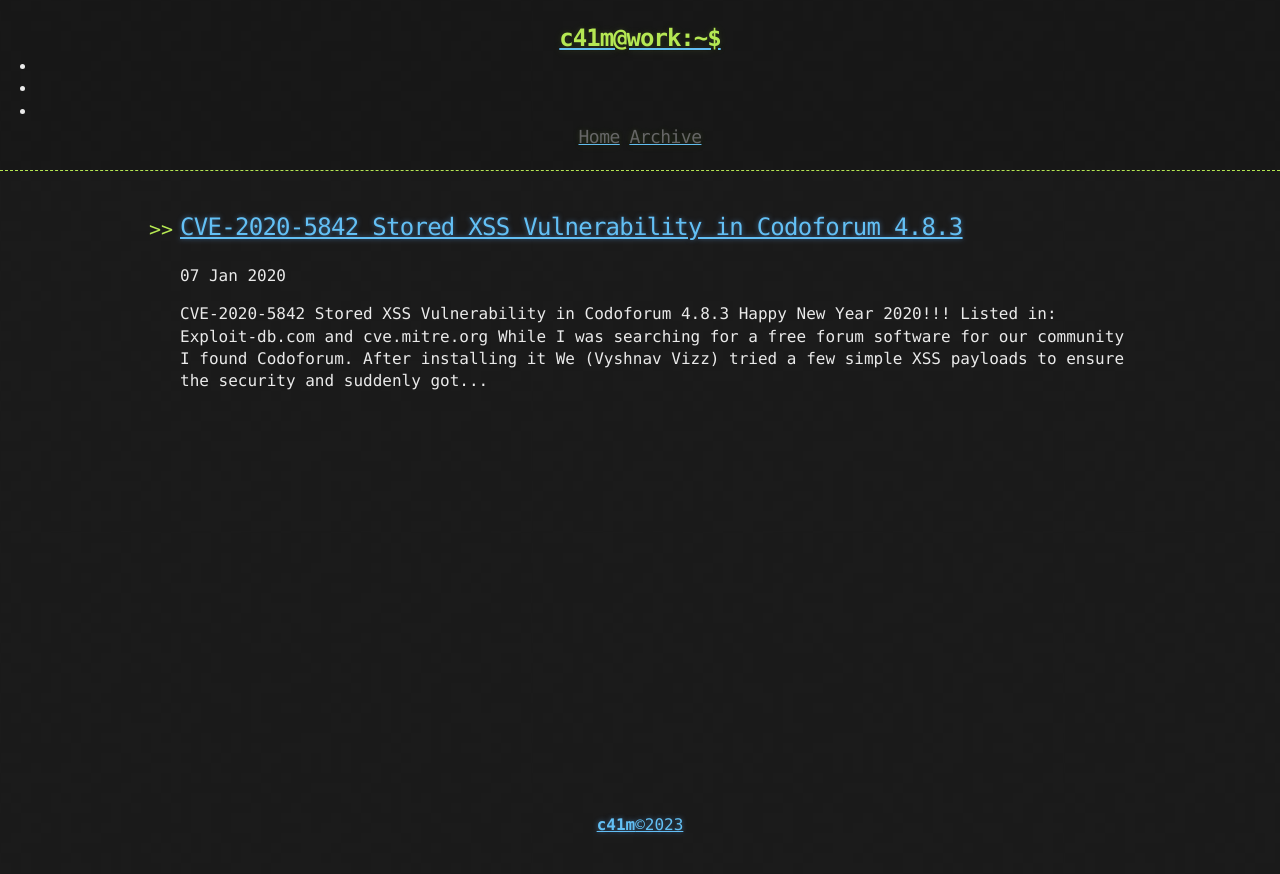
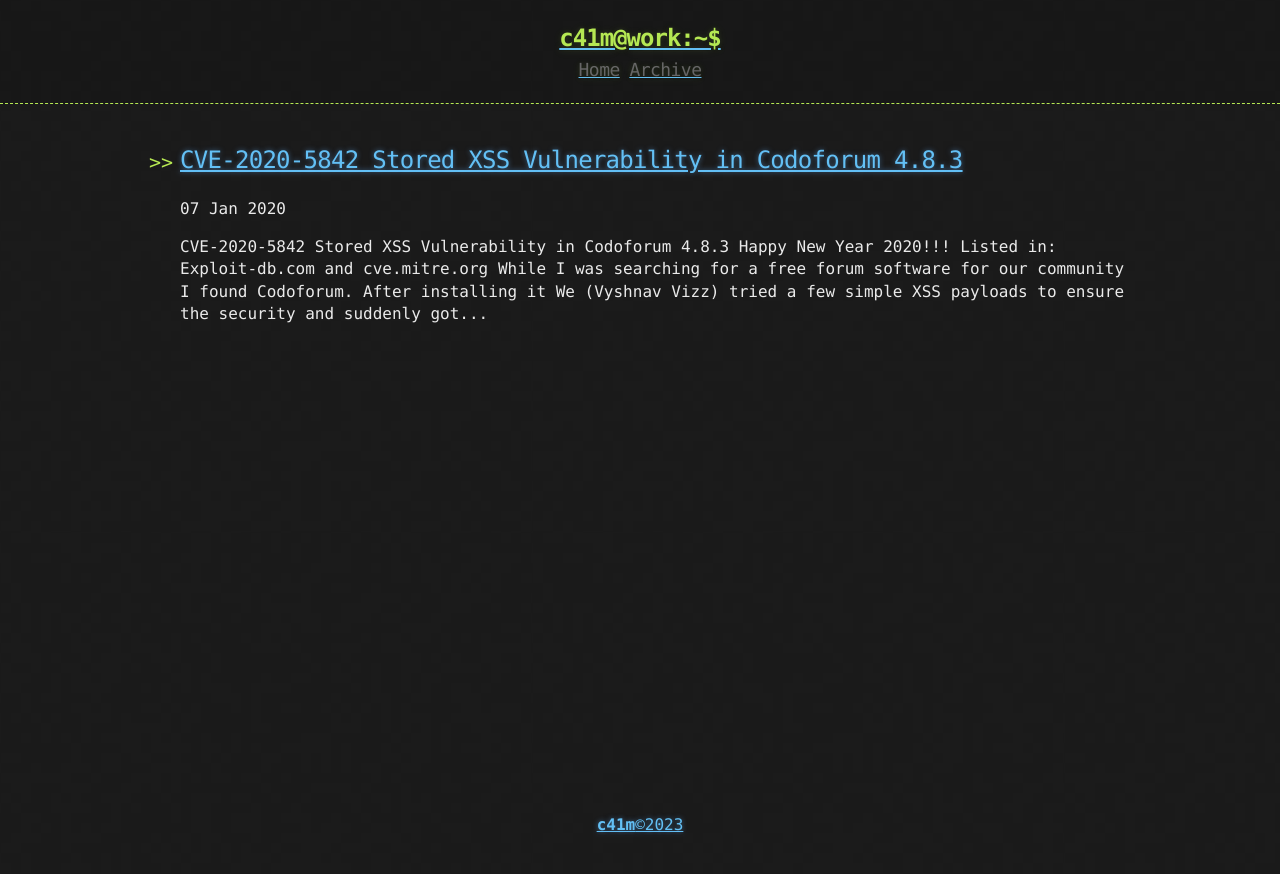
Before and after one commit to prasanthkc41m/prasanthkc41m.github.io, a Jekyll site: the page built from index.html, in a window 1280 px wide. Shown: the top 874 px of the page. Built offline with Jekyll 4.4.1, drawn with Linux system fonts in a browser that asks for light colours; the list of posts is cut into pages by our own code.

Commit message:
Update header.html

```diff
--- a/_includes/header.html
+++ b/_includes/header.html
@@ -3,9 +3,6 @@
     <a href="{{ "/" | prepend: site.baseurl | replace: '//', '/' }}">
     {% assign owner_first_name = site.owner | split: " " %}
     <h1>{{ owner_first_name[0] | downcase }}@work:~$</h1>
-        <li ><a href="https://www.linkedin.com/in/prasanthc41m/" target="_blank" class="link link--dark"><i class="fa fa-linkedin"></i></a></li>
-        <li ><a href="https://prasanthc41m.medium.com" target="_blank" ><i class="fa fa-medium"></i></a></li>
-        <li ><a href="https://github.com/prasanthc41m" target="_blank" ><i class="fa fa-github"></i></a></li>
     <div class="header-links">
       {% include links.html %}
     </div>
```
